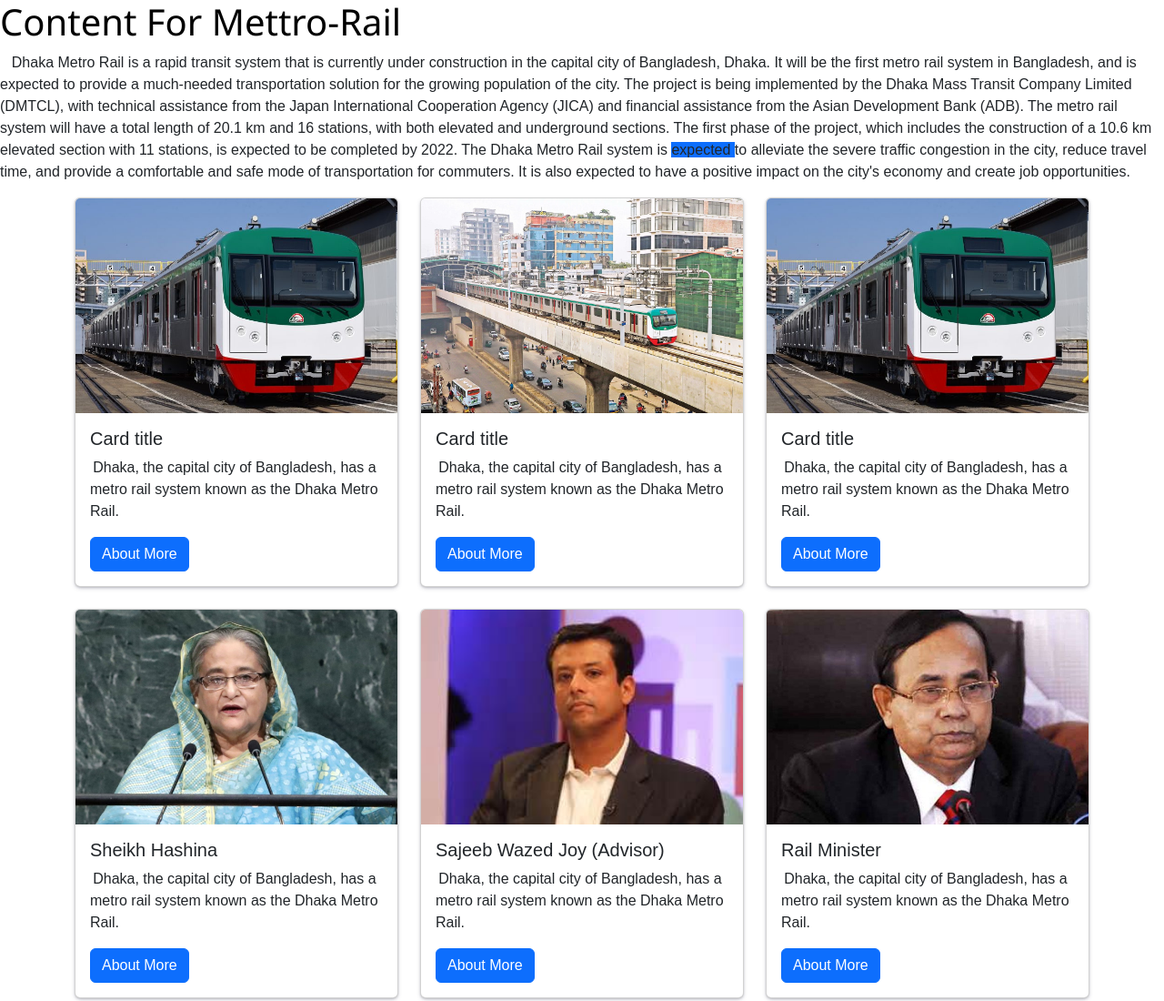
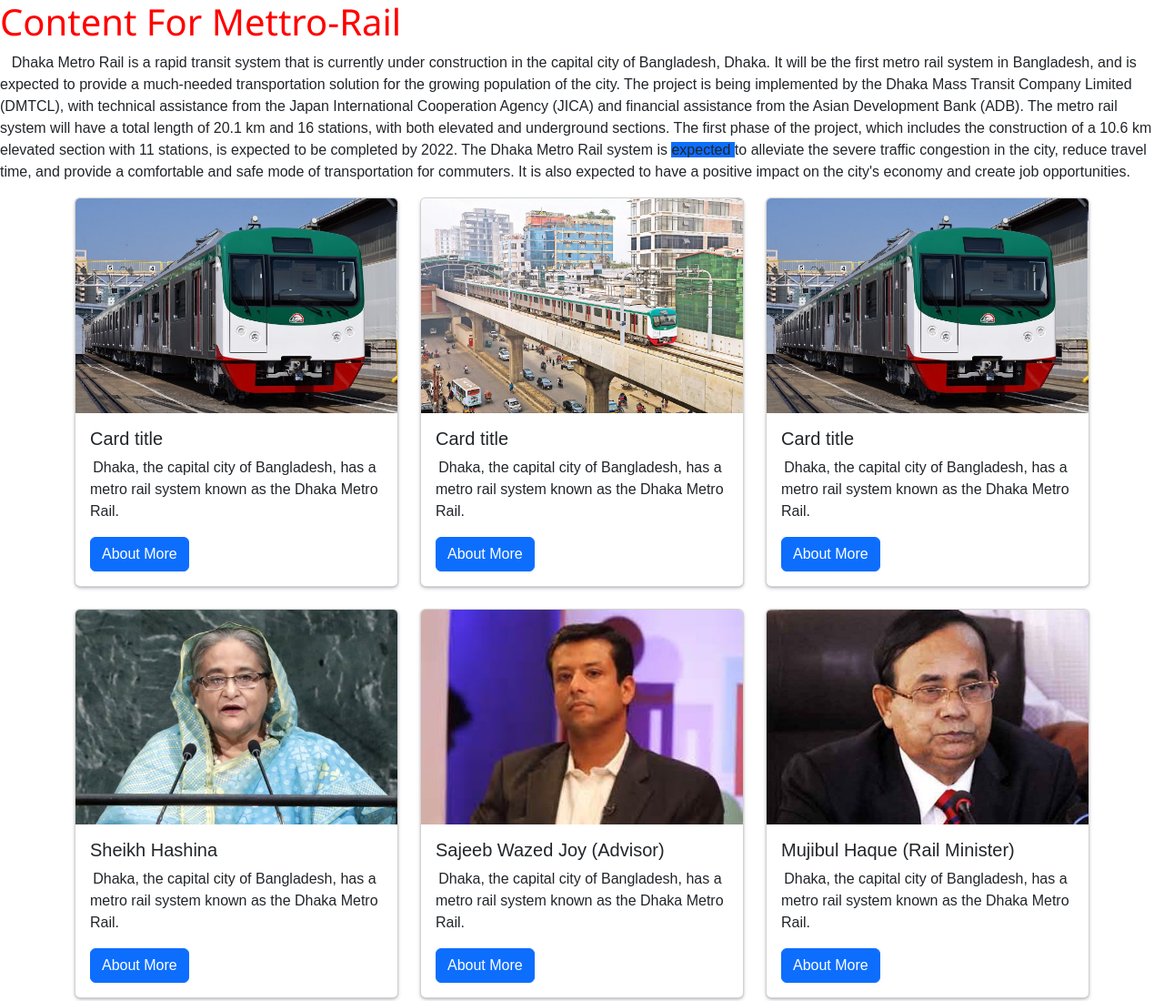
Before and after one commit to polokshahi9/project-metro-rail, a plain HTML site: page simpleweb.html in a window 1280 px wide. Shown: the top 1100 px of the page at 91% size. Drawn offline with Linux system fonts and the light colour scheme.

Commit message:
Add Section
Add Railways Minister Name

```diff
--- a/simpleweb.html
+++ b/simpleweb.html
@@ -96,7 +96,7 @@
       <div class="card itemAll">
         <img src="railminister.jpg" class="card-img-top" alt="...">
         <div class="card-body">
-          <h5 class="card-title">Rail Minister</h5>
+          <h5 class="card-title">Mujibul Haque (Rail Minister)</h5>
           <p class="card-text">Dhaka, the capital city of Bangladesh, has a metro rail system known as the Dhaka Metro Rail. </p>
           <a href="#" class="btn btn-primary">About More</a>
         </div>
```
